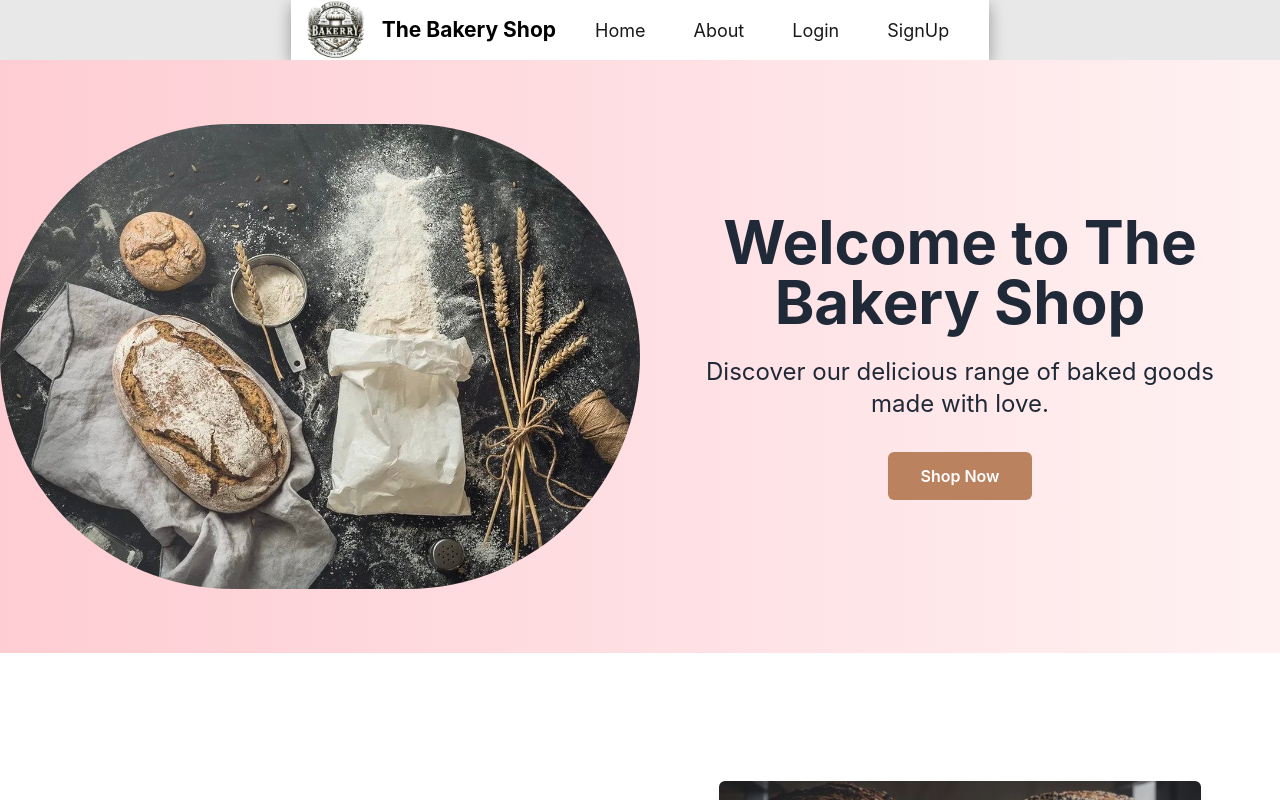
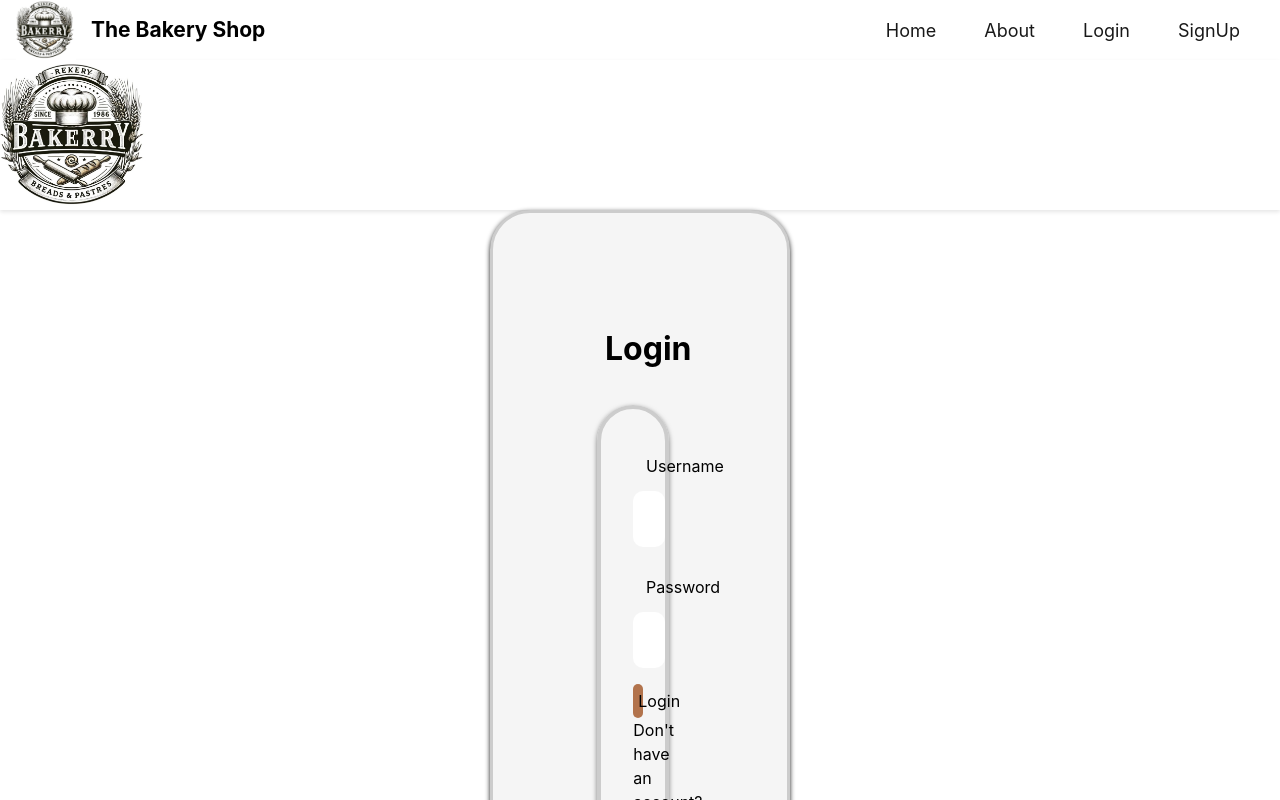
Before and after one commit to WebDevelopment-ASU/Bakery-System-Frontend, a React (Create React App) app: page /login in a window 1280 px wide. Shown: the top 800 px of the page. Built offline with nearby package versions, Linux system fonts and the light colour scheme.

Commit message:
Applying Initila routing to the login page

```diff
--- a/package.json
+++ b/package.json
@@ -24,12 +24,14 @@
     "tailwindcss": "^3.4.3"
   },
   "dependencies": {
+    "axios": "^1.6.8",
     "react": "^18.2.0",
     "react-dom": "^18.2.0",
-    "react-router-dom": "^6.23.0",
+    "react-dropzone": "^14.2.3",
     "react-native-safe-area-context": "^4.10.1",
     "react-native-screens": "^3.31.1",
     "react-navigation-stack": "^2.10.4",
+    "react-router-dom": "^6.23.0",
     "react-scripts": "^5.0.1",
     "web-vitals": "^3.5.2"
   },
--- a/src/App.jsx
+++ b/src/App.jsx
@@ -1,15 +1,22 @@
-import styles from './App.module.css';
-import Navbar from './components/Navbar.jsx';
-import LandingPage from './pages/LandingPage/LandingPage.jsx';
-// import Landing from './Components/Landing'
+import React from 'react';
+import { BrowserRouter as Router, Routes, Route } from 'react-router-dom';
+import Navbar from './components/Navbar';
+import LandingPage from './pages/LandingPage/LandingPage';
+import LoginPage from './pages/login/LoginPage';
 
 function App() {
-    return (
-        <div className={styles.App}>
-            <Navbar />
-            <LandingPage />
-        </div>
-    );
+  return (
+    <Router>
+      <div className="App">
+        <Navbar />
+        <Routes>
+          <Route path="/" element={<LandingPage />} />
+          <Route path="/login" element={<LoginPage />} />
+          {/* Add other routes as needed */}
+        </Routes>
+      </div>
+    </Router>
+  );
 }
 
 export default App;
--- a/src/Components/BestSellers.jsx
+++ b/src/Components/BestSellers.jsx
@@ -9,7 +9,7 @@ import chee from '../images/CheeseCake.png';
 import lemo from '../images/LemonBars.png';
 import straw from '../images/StrawberryShortcaker.png';
 
-const BestSellers = () => {
+const BestSellers = ({ onProductClick }) => {
     const BestSellers = [
         {
             id: 1,
@@ -70,6 +70,7 @@ const BestSellers = () => {
                     {BestSellers.map((product) => (
                         <div
                             key={product.id}
+                            onClick={onProductClick}
                             className="cursor-pointer group relative overflow-hidden transform transition duration-300 hover:scale-125"
                         >
                             <div className="aspect-h-1 aspect-w-1 w-full overflow-hidden rounded-md bg-gray-200">
--- a/src/pages/LandingPage/LandingPage.jsx
+++ b/src/pages/LandingPage/LandingPage.jsx
@@ -1,4 +1,5 @@
 import React from 'react';
+import { useNavigate } from 'react-router-dom';
 
 import BestSellers from '../../components/BestSellers';
 
@@ -35,6 +36,12 @@ const service = [
 ];
 
 const Landing = () => {
+    const navigate = useNavigate();
+
+    const handleRedirect = () => {
+        navigate('/login');
+    };
+
     return (
         <section className="bg-white">
             <style>
@@ -76,7 +83,7 @@ const Landing = () => {
                             <p className="text-2xl text-gray-800 mb-8">
                                 Discover our delicious range of baked goods made with love.
                             </p>
-                            <button className="px-8 py-3 bg-[#ba825f] text-white font-semibold rounded-md hover:bg-[#a06846] focus:outline-none focus:bg-yellow-600">
+                            <button onClick={handleRedirect} className="px-8 py-3 bg-[#ba825f] text-white font-semibold rounded-md hover:bg-[#a06846] focus:outline-none focus:bg-yellow-600">
                                 Shop Now
                             </button>
                         </div>
@@ -122,7 +129,7 @@ const Landing = () => {
                 </div>
             </div>
 
-            <BestSellers />
+            <BestSellers onProductClick={handleRedirect} />
         </section>
     );
 };
```
Also changed, not shown: 1 other file (tests, documents, lock files or other folders).
